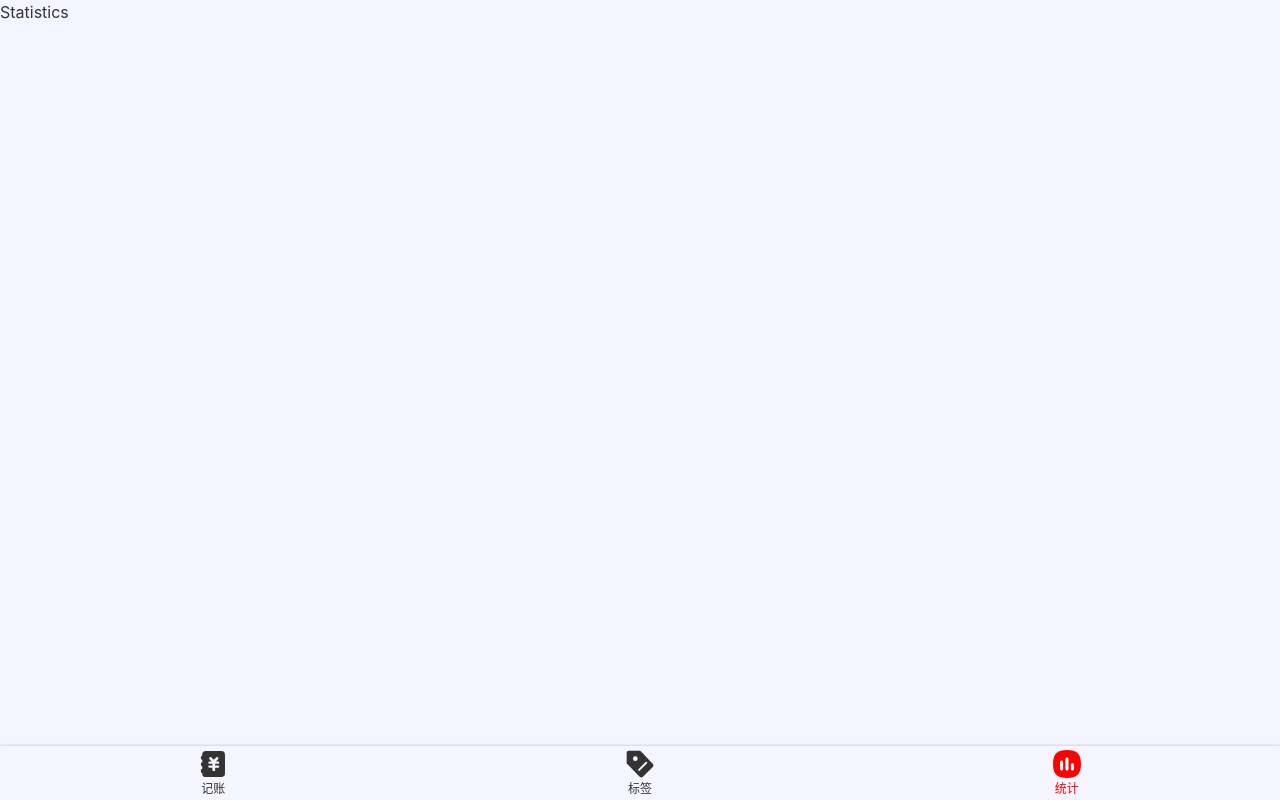
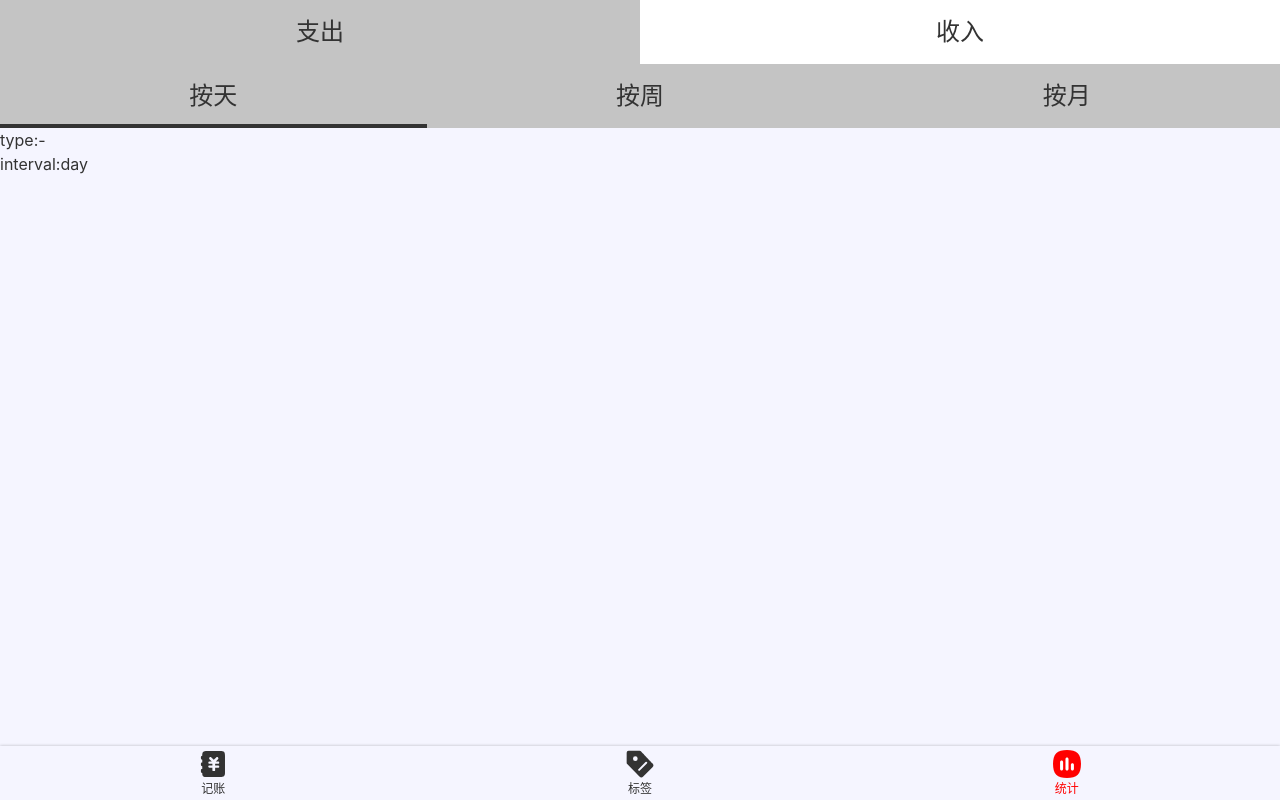
Before and after one commit to bachelor98/morney, a Vue app: page /#/statistics in a window 1280 px wide. Built offline with nearby package versions, Linux system fonts and the light colour scheme; the HTML template or start-up script is replaced by a standard one.

Commit message:
抽离tabs.vue

```diff
--- a/src/components/Money/Types.vue
+++ b/src/components/Money/Types.vue
@@ -1,9 +1,11 @@
 <template>
     <div>
         <ul class="types">
-            <li :class="value === '-' && 'selected'"
+            <li
+            :class="{[classPrefix+'-item']:classPrefix,selected:value==='-'}"
             @click="selectType('-')">支出</li>
-            <li :class="value === '+' && 'selected'"
+            <li
+            :class="{[classPrefix+'-item']:classPrefix,selected:value==='+'}"
             @click="selectType('+')">收入</li>
         </ul>
     </div>
@@ -16,7 +18,8 @@
     @Component
     export default class Types extends Vue {
 
-        @Prop() readonly value!: string
+        @Prop(String) readonly value!: string
+        @Prop(String) classPrefix?:string
         //Number是运行时报错，即浏览器报错
         // number | undefined 是编译时报错
         //即TS报错，而js根本没有运行就被ts拦截，浏览器不报错
--- /dev/null
+++ b/src/components/Tabs.vue
@@ -0,0 +1,59 @@
+<template>
+        <ul class="tabs">
+            <li v-for="item in dataSource" :key="item.value"
+            :class="liClass(item)"
+            @click="select(item)">{{item.text}}</li>
+        </ul>
+</template>
+
+<script lang="ts">
+import Vue from "vue";
+import {Component,Prop} from "vue-property-decorator";
+
+type DataSourceItem = {text:string,value:string}
+
+    @Component
+    export default class Tabs extends Vue{
+        @Prop({required:true,type:Array})
+        dataSource!:DataSourceItem[]
+        @Prop(String) readonly value!: string
+        @Prop(String) classPrefix?:string
+
+        liClass(item:DataSourceItem){
+            return{
+            selected:item.value === this.value,
+            [this.classPrefix+'-tabs-item']:this.classPrefix
+            }
+        }
+
+        select(item:DataSourceItem){
+            this.$emit('update:value',item.value)
+        }
+    }
+</script>
+
+<style lang="scss" scoped>
+    .tabs{
+        background: #c4c4c4;
+        display: flex;
+        text-align: center;
+        font-size: 24px;
+        > li{
+            width: 50%;
+            display: flex;
+            height: 64px;
+            justify-content: center;
+            align-items: center;
+            position: relative;
+            &.selected::after{
+                content: '';
+                position: absolute;
+                bottom: 0;
+                left: 0;
+                width: 100%;
+                height: 4px;
+                background: #333;
+            }
+        }
+    }
+</style>
--- a/src/views/Statistics.vue
+++ b/src/views/Statistics.vue
@@ -1,19 +1,39 @@
-import Layout from '@/components/Layout.vue';
 <template>
-    <div>
         <Layout>
-            Statistics
+            <Tabs class-prefix="type" :dataSource="typeList" :value.sync="type"/>
+            <Tabs class-prefix="interval" :dataSource="intervalList" :value.sync="interval"/>
+            <div>type:{{type}}<br>interval:{{interval}}</div>
         </Layout>
-    </div>
 </template>
 
 <script lang="ts">
+import Types from '@/components/Money/Types.vue'
+import Tabs from '@/components/Tabs.vue'
+import Vue from 'vue'
+import {Component} from 'vue-property-decorator'
 
-export default {
-    name:'Statistics'
+@Component({
+    components:{Tabs,Types},
+})
+
+export default class Statistics extends Vue{
+    type='-'
+    interval = 'day'
+    intervalList = [{text:'按天',value:'day'},{text:'按周',value:'week'},{text:'按月',value:'month'}]
+    typeList = [{text:'支出',value:'-'},{text:'收入',value:'+'}]
 }
 </script>
 
 <style lang="scss" scoped>
-
+     /* vue的deep语法，scoped只影响当前组件，但是Types不在当前组件无法影响 */
+     /* 因为scss不认识/deep/所以只能用::v-deep */
+    ::v-deep .type-tabs-item{
+        background: white;
+        &.selected{
+            background: #c4c4c4;
+            &::after{
+                display: none;
+            }
+        }
+    }
 </style>
```
